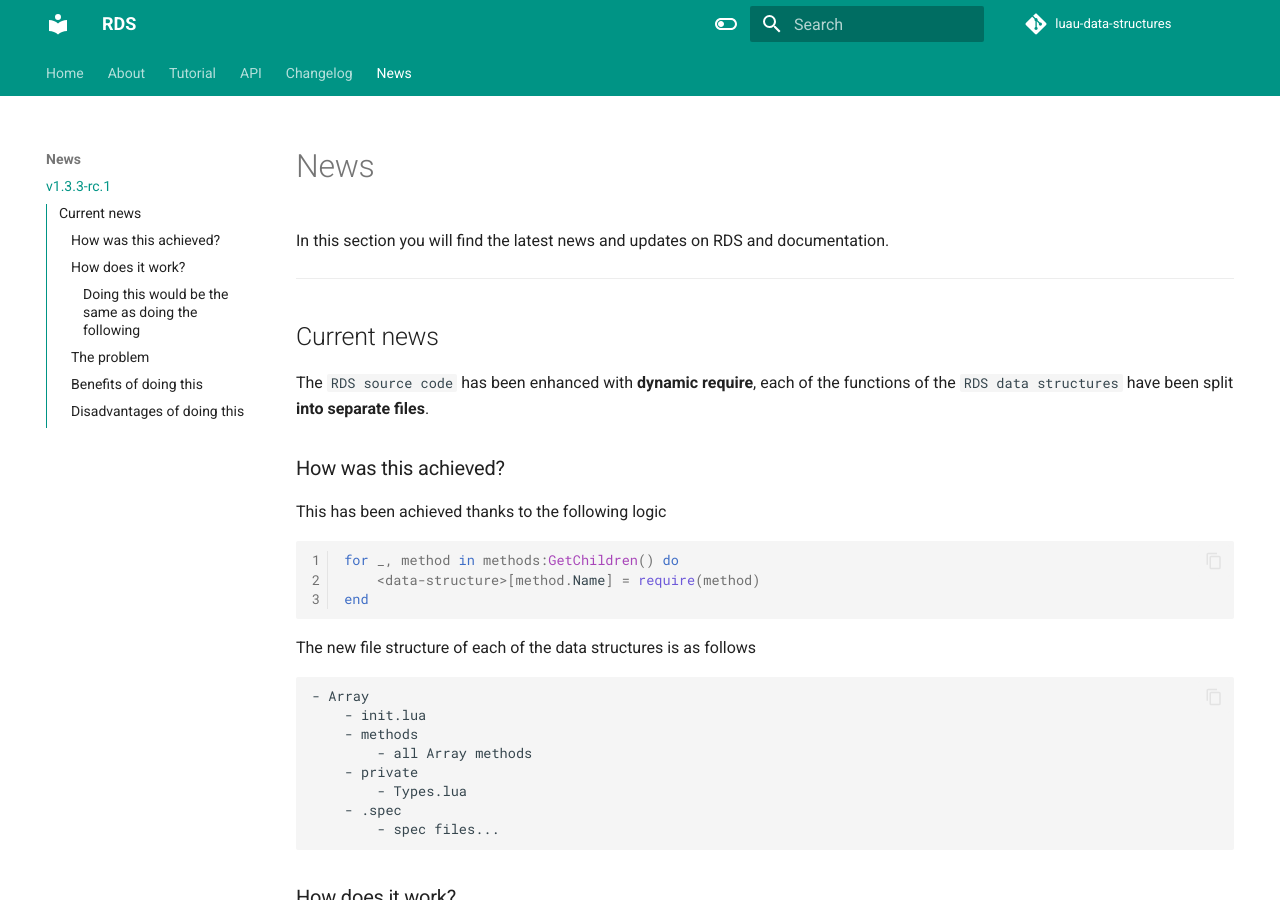
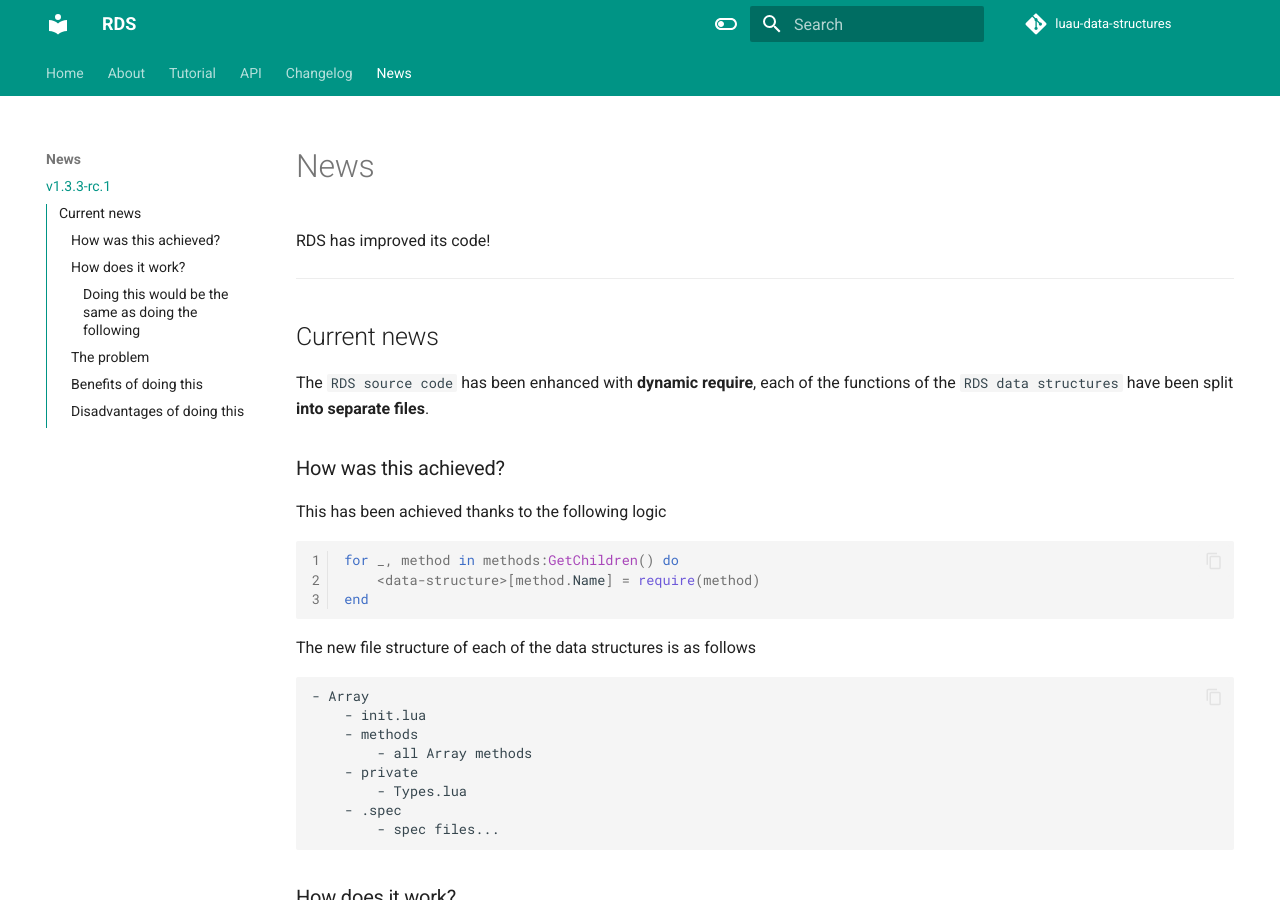
Before and after one commit to ecstatic5/luau-data-structures, an MkDocs documentation site: the page built from docs/news/v1.3.3-rc-1.md, in a window 1280 px wide and 900 px high. Built offline with MkDocs 1.6.1 and Material for MkDocs 9.7.7, drawn with Linux system fonts in a browser that asks for light colours; comment, search, counter and statistics services are not loaded.

Commit message:
docs: Updated v1.3.3-rc-1 news

```diff
--- a/docs/news/v1.3.3-rc-1.md
+++ b/docs/news/v1.3.3-rc-1.md
@@ -1,6 +1,6 @@
 # News
 
-In this section you will find the latest news and updates on RDS and documentation.
+RDS has improved its code!
 
 ---
 
```
